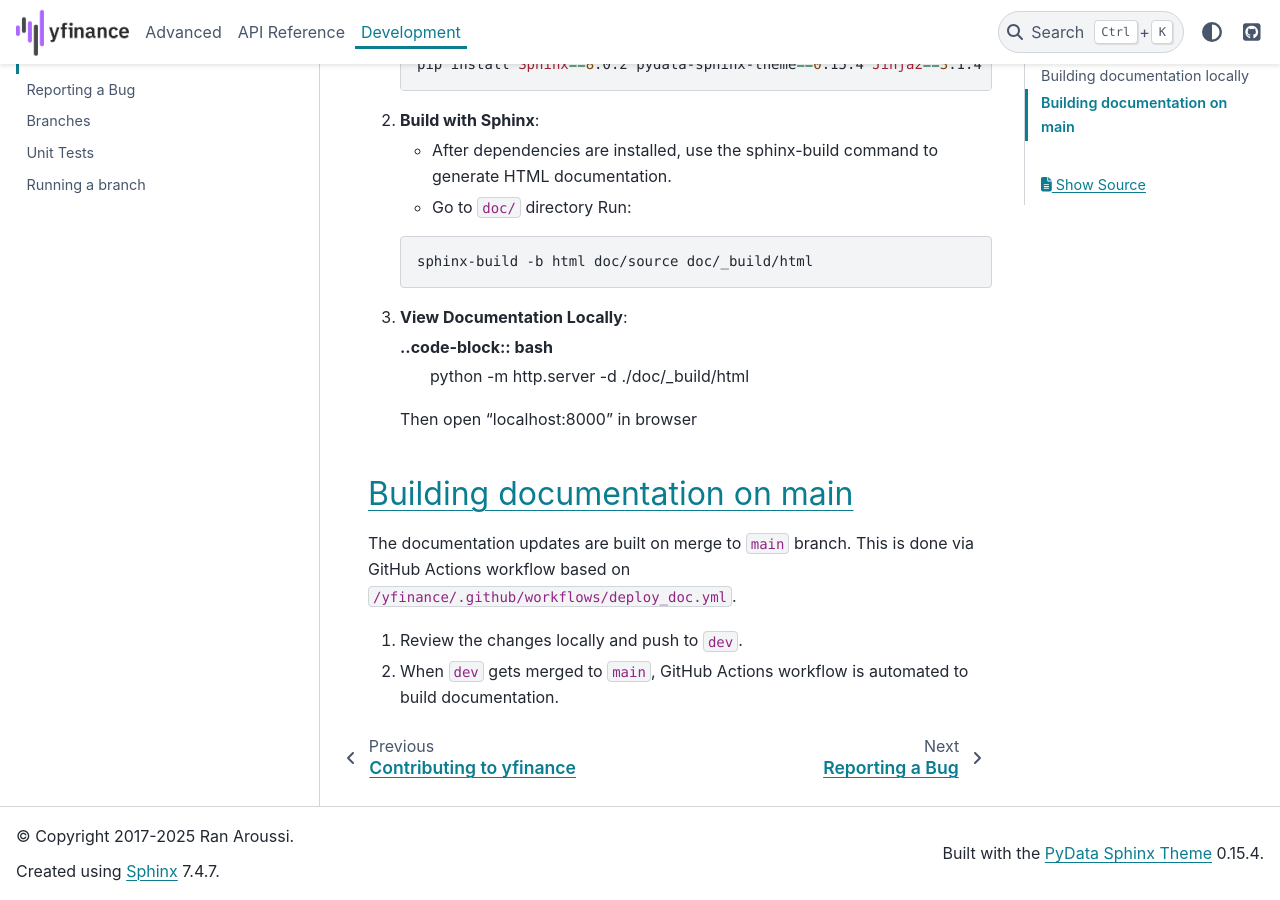
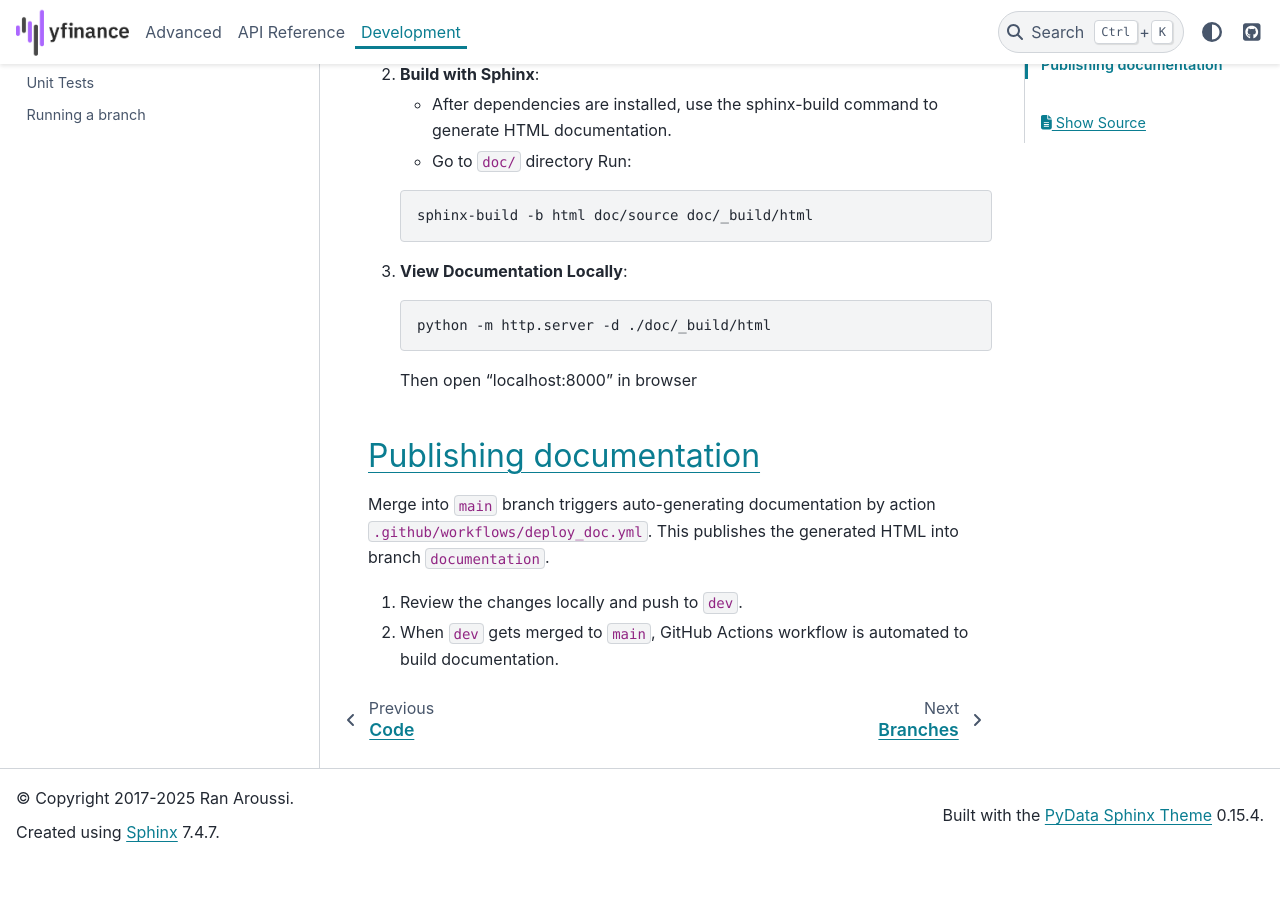
Before and after one commit to kall125017/Yfinance, a Sphinx documentation site: the page built from doc/source/development/documentation.rst, in a window 1280 px wide and 900 px high, scrolled down 924 px. Built offline with Sphinx 7.4.7 and the PyData theme 0.15.4, drawn with Linux system fonts in a browser that asks for light colours; pages that are not in the unit, such as notebooks, are missing from menus; after the commit the page ends 1786 px from its top, so only the background shows below that; some of the changed text lies outside the part shown.

Commit message:
Change docs trigger to main ; Improve contribute docs

```diff
--- a/doc/source/development/branches.rst
+++ b/doc/source/development/branches.rst
@@ -1,5 +1,6 @@
+********
 Branches
----------
+********
 
 To support rapid development without breaking stable versions, this project uses a two-layer branch model:
 
--- a/doc/source/development/documentation.rst
+++ b/doc/source/development/documentation.rst
@@ -1,6 +1,6 @@
-*************************************
-Contribution to the documentation
-*************************************
+*************
+Documentation
+*************
 
 .. contents:: Documentation:
    :local:
@@ -36,15 +36,18 @@ To build the documentation locally, follow these steps:
 
 3. **View Documentation Locally**:
 
-   ..code-block:: bash
+   .. code-block:: bash
+
       python -m http.server -d ./doc/_build/html
 
    Then open "localhost:8000" in browser
 
 
-Building documentation on main
-------------------------------
-The documentation updates are built on merge to ``main`` branch. This is done via GitHub Actions workflow based on ``/yfinance/.github/workflows/deploy_doc.yml``.
+Publishing documentation
+------------------------
+
+Merge into ``main`` branch triggers auto-generating documentation by action ``.github/workflows/deploy_doc.yml``.
+This publishes the generated HTML into branch ``documentation``.
 
 1. Review the changes locally and push to ``dev``.
 
--- a/doc/source/development/index.rst
+++ b/doc/source/development/index.rst
@@ -2,12 +2,13 @@
 Development
 ===========
 
+yfinance relies on the community to investigate bugs and contribute code. Here's how you can help:
+
 .. toctree::
    :maxdepth: 1
 
-   contributing
+   code
    documentation
-   reporting_bug
    branches
    testing
    running
--- a/doc/source/development/reporting_bug.rst
+++ /dev/null
@@ -1,5 +0,0 @@
-********************************
-Reporting a Bug
-********************************
-
-Open a new issue on our `GitHub <https://github.com/ranaroussi/yfinance/issues>`_.
--- a/doc/source/development/running.rst
+++ b/doc/source/development/running.rst
@@ -5,12 +5,14 @@ With PIP
 --------
 
 .. code-block:: bash
-    pip install git+https://github.com/{user}/{repo}.git@{branch}
+
+   pip install git+https://github.com/{user}/{repo}.git@{branch}
 
 E.g.:
 
 .. code-block:: bash
-    pip install git+https://github.com/ranaroussi/yfinance.git@feature/name
+
+   pip install git+https://github.com/ranaroussi/yfinance.git@feature/name
 
 With Git
 --------
```
Also changed, not shown: README.md (+2 -0 lines), doc/source/development/code.rst (added, +63 -0 lines), doc/source/development/contributing.rst (deleted, +0 -61 lines), 1 other file.
